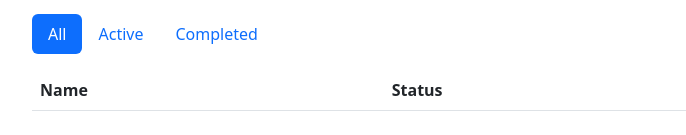
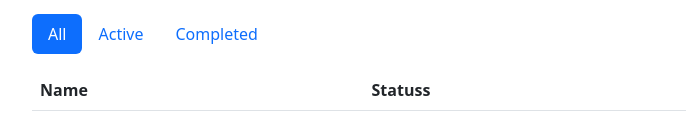
Before and after one commit to asraful-cse/react-coding-test, a React (Vite) app: page /problem-1 in a window 1280 px wide. Shown: the part 323-458 px from the top of the page, without its empty margins (248-934 px from the left). Built offline with nearby package versions, Linux system fonts and the light colour scheme.

Commit message:
test push

```diff
--- a/src/components/Problem-1.jsx
+++ b/src/components/Problem-1.jsx
@@ -43,7 +43,7 @@
                         <thead>
                         <tr>
                             <th scope="col">Name</th>
-                            <th scope="col">Status</th>
+                            <th scope="col">Statuss</th>
                         </tr>
                         </thead>
                         <tbody>
```
